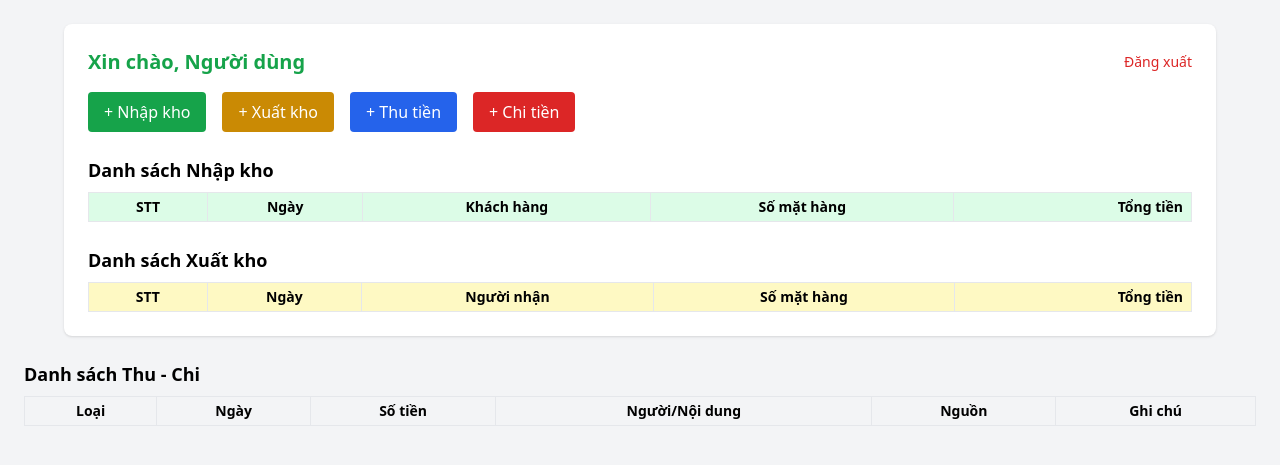
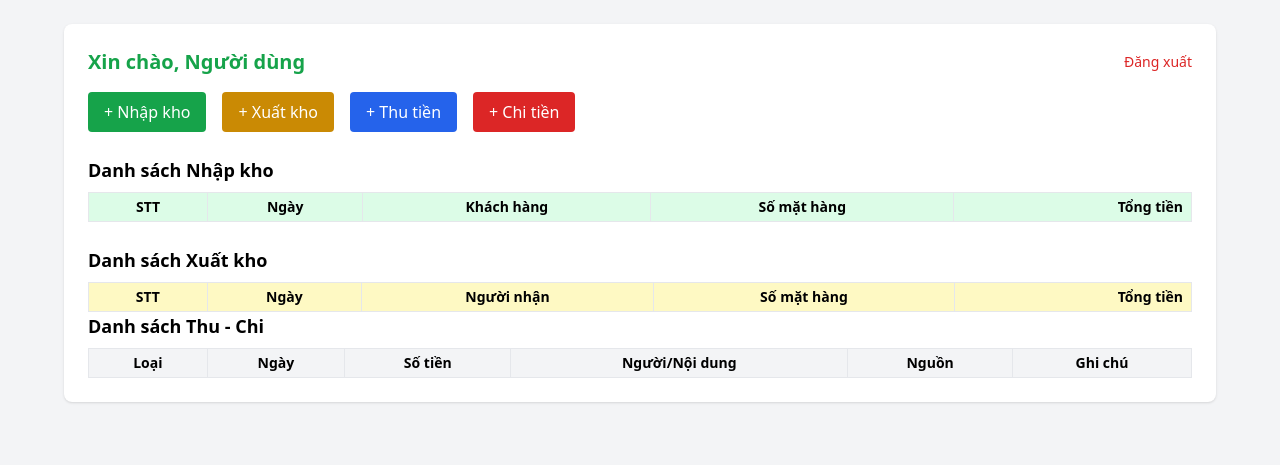
Before and after one commit to phelieuandan/phelieuandan.github.io, a Jekyll site: the page dashboard.html, which Jekyll copies as it is, in a window 1280 px wide. Shown: the top 465 px of the page. Built offline with Jekyll 4.4.1, drawn with Linux system fonts in a browser that asks for light colours; nearby versions of some CDN libraries; comment, search, counter and statistics services are not loaded.

Commit message:
Update dashboard.html

```diff
--- a/dashboard.html
+++ b/dashboard.html
@@ -117,11 +117,7 @@
       </thead>
       <tbody id="exportTable"></tbody>
     </table>
-  </div>
-
-
   <!-- Bảng Thu Chi Tồn -->
-<div class="mt-6">
   <h3 class="text-lg font-semibold mb-2">Danh sách Thu - Chi</h3>
   <table class="w-full border text-sm">
     <thead class="bg-gray-100">
@@ -136,7 +132,10 @@
     </thead>
     <tbody id="incomeExpenseTable"></tbody>
   </table>
-</div>
+
+
+  </div>
+
 
   <!-- Modal Chi tiết phiếu -->
     <div id="detailModal" class="hidden fixed inset-0 bg-black bg-opacity-50 flex items-center justify-center z-50">
```
